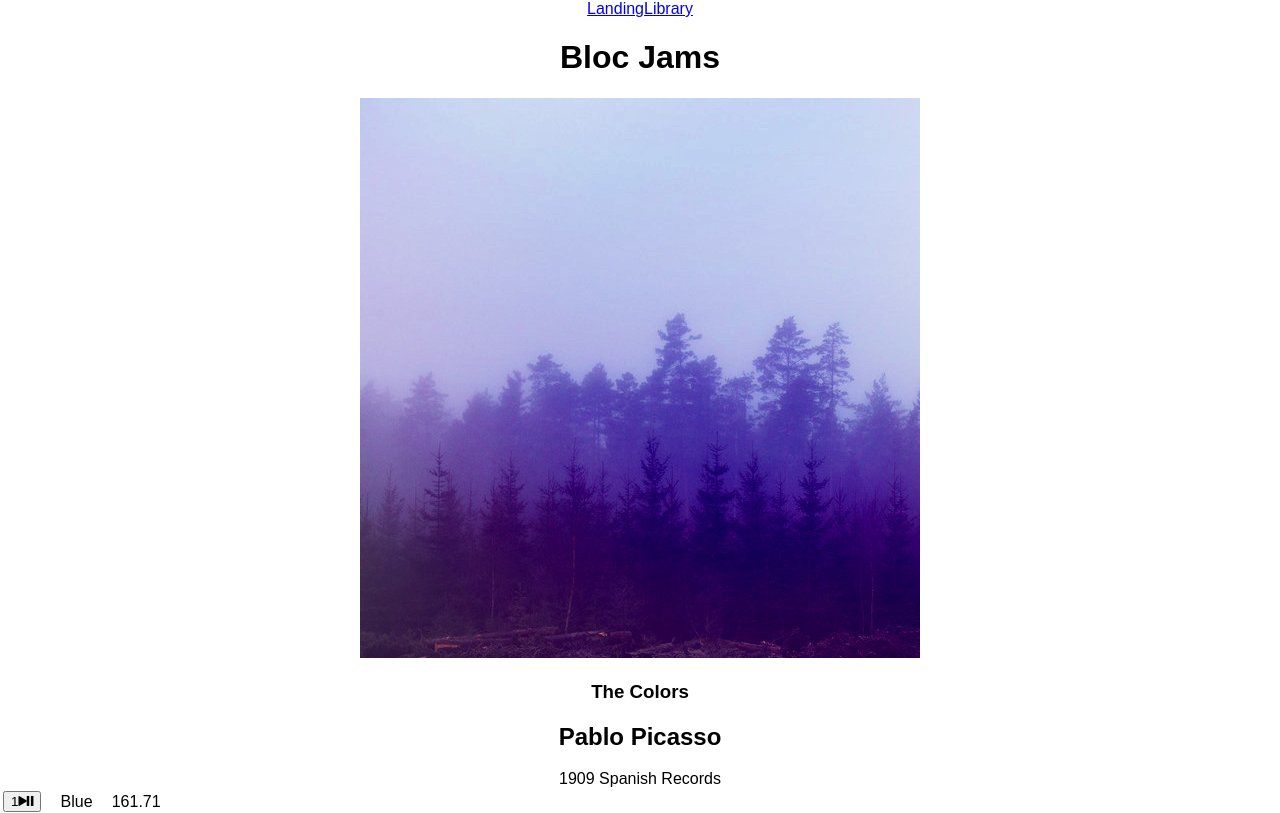
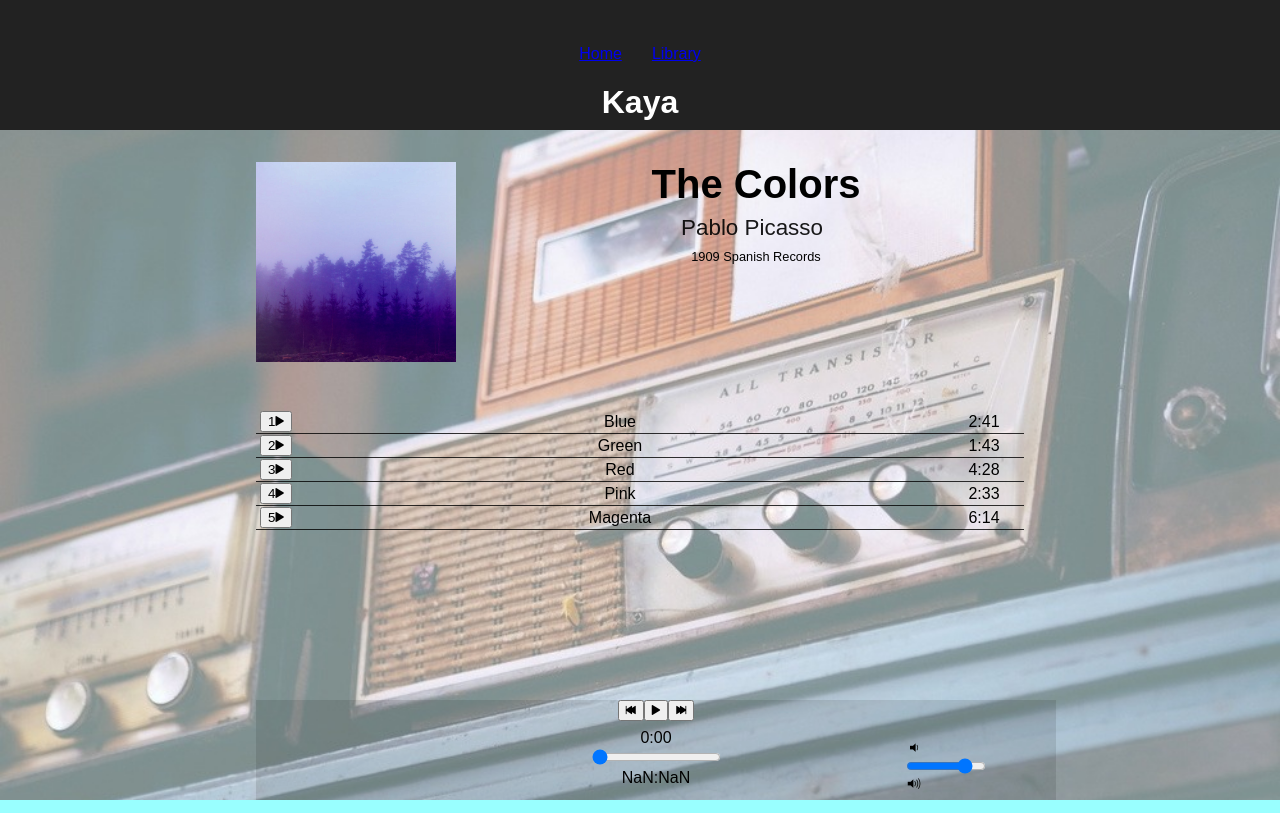
Before and after one commit to TravisBlair74/bloc-jams-react, a React (Create React App) app: page /album/the-colors in a window 1280 px wide. Shown: the top 813 px of the page. Built offline with nearby package versions, Linux system fonts and the light colour scheme.

Commit message:
CSS and button changes

```diff
--- a/src/App.css
+++ b/src/App.css
@@ -1,3 +1,7 @@
+html {
+  font-size: 16px;
+}
+
 .App {
   text-align: center;
 }
@@ -9,9 +13,15 @@
 
 .App-header {
   background-color: #222;
-  height: 150px;
-  padding: 20px;
+  height: 40px;
+  padding: 45px;
   color: white;
+}
+
+.App-header .Links {
+   display: inline-block;
+   padding-right: 15px;
+   padding-left: 15px;
 }
 
 .App-title {
@@ -26,3 +36,106 @@
   from { transform: rotate(0deg); }
   to { transform: rotate(360deg); }
 }
+
+main {
+  width: 100%;
+  max-width: 800px;
+  margin: 2rem auto 150px;
+  padding: 0 1rem;
+  box-sizing: border-box;
+}
+
+#album-info {
+  overflow: hidden;
+}
+
+#album-cover-art {
+  float: left;
+  margin-right: 2rem;
+  position: relative;
+  width: 200px;
+  max-width: 33%;
+}
+
+#album-title {
+  font-size: 2.5rem;
+  margin: 0;
+}
+
+h2.artist {
+  font-weight: 100;
+  font-size: 1.4rem;
+  margin: 0.5rem;
+  opacity: 0.9;
+}
+
+#release-info {
+  font-size: 0.8rem;
+}
+
+.library img {
+  width: 400px;
+  max-width: 50%;
+}
+
+#song-list {
+  border-collapse: collapse;
+  clear: both;
+  font-weight: 100;
+  margin-top: 3rem;
+  overflow: hidden;
+  width: 100%;
+}
+
+#song-number-column {
+  width: 40px;
+}
+#song-duration-column {
+  width: 80px;
+}
+
+tr {
+  border-bottom: 1px solid hsla(0, 0%, 0%, 0.8);
+}
+
+.player-bar {
+  background: hsla(0, 0%, 0%, 0.1);
+  max-width: 800px;
+  bottom: 0;
+  height: 100px;
+  position: fixed;
+  width: 100%;
+}
+
+#buttons {
+  width: 300px;
+  margin: auto;
+  text-align: center;
+}
+
+.hidden-number {
+  display: none;
+}
+
+#time-control {
+  margin: 0.5rem auto;
+  width: 50%;
+}
+
+#volume-control div {
+  font-size: 0.9rem;
+  width: 20px;
+}
+
+#volume-control {
+  transform: translateY(-50%);
+  top: 66%;
+  position: absolute;
+  right: 2rem;
+  width: 15%;
+}
+
+#volume-control input {
+  float: left;
+  width: calc(100% - 40px);
+}
--- a/src/App.js
+++ b/src/App.js
@@ -9,12 +9,16 @@ class App extends Component {
   render() {
     return (
       <div className="App">
-        <header>
+        <header className="App-header">
           <nav>
-            <Link to='/'>Landing</Link>
+            <div className="Links">
+            <Link to='/'>Home</Link>
+            </div>
+            <div className="Links">
             <Link to='/library'>Library</Link>
+            </div>
           </nav>
-          <h1>Bloc Jams</h1>
+          <h1>Kaya</h1>
         </header>
         <main>
           <Route exact path="/" component={Landing} />
--- a/src/components/Album.js
+++ b/src/components/Album.js
@@ -45,6 +45,7 @@ class Album extends Component {
    play() {
      this.audioElement.play();
      this.setState({ isPlaying: true });
+     this.audioElement.className='isPlaying';
    }
 
    formatTime(time) {
@@ -123,14 +124,13 @@ class Album extends Component {
             {this.state.album.songs.map( (song, index) =>
               <tr className="song" key={index} onClick={() => this.handleSongClick(song)} >
                 <td className="song-actions">
-                  <button>
-                    <span className="song-number">{index+1}</span>
-                    <span className="ion-play"></span>
-                    <span className="ion-pause"></span>
+                  <button id="list-actions">
+                    <span className={this.state.isPlaying ? 'hidden-number' : 'song-number'}>{index+1}</span>
+                    <span className={this.state.isPlaying ? 'ion-pause' : 'ion-play'}></span>
                   </button>
                 </td>
                 <td className="song-title">{song.title}</td>
-                <td className="song-duration">{song.duration}</td>
+                <td className="song-duration">{this.formatTime(song.duration)}</td>
               </tr>
             )
           }
--- a/src/components/Landing.js
+++ b/src/components/Landing.js
@@ -1,21 +1,17 @@
 import React from 'react';
+import { Route, Link } from 'react-router-dom';
 
 const Landing = () => (
   <section className="landing">
-    <h1 className="hero-title">Turn the music up!</h1>
+    <h1 className="hero-title">Welcome to Kaya, your new favorite online music app</h1>
 
    <section className="selling-points">
      <div className="point">
-       <h2 className="point-title">Choose your music</h2>
-       <p className="point-description">The world is full of music; why should you have to listen to music that someone else chose?</p>
+       <p className="point-description">We have a variety of free <Link to='/library'>albums</Link> for your listening enjoyment</p>
      </div>
      <div className="point">
-       <h2 className="point-title">Unlimited, streaming, ad-free</h2>
-       <p className="point-description">No arbitrary limits. No distractions.</p>
-     </div>
-     <div className="point">
-       <h2 className="point-title">Mobile enabled</h2>
-       <p className="point-description">Listen to your music on the go. This streaming service is available on all mobile platforms.</p>
+       <h2 className="point-title">Unlimited, streaming, <em>free</em></h2>
+       <p className="point-description">Get started by searching through our <Link to='/library'>library</Link> today</p>
      </div>
    </section>
   </section>
--- a/src/index.css
+++ b/src/index.css
@@ -2,4 +2,11 @@ body {
   margin: 0;
   padding: 0;
   font-family: sans-serif;
+  background-color: #99ffff;
+  background-image: url(radio.jpg);
+  background-repeat: no-repeat;
+  background-attachment: fixed;
+  background-position: center center;
+  background-size: cover;
+  color: black;
 }
```
Also changed, not shown: src/radio.jpg (added).
